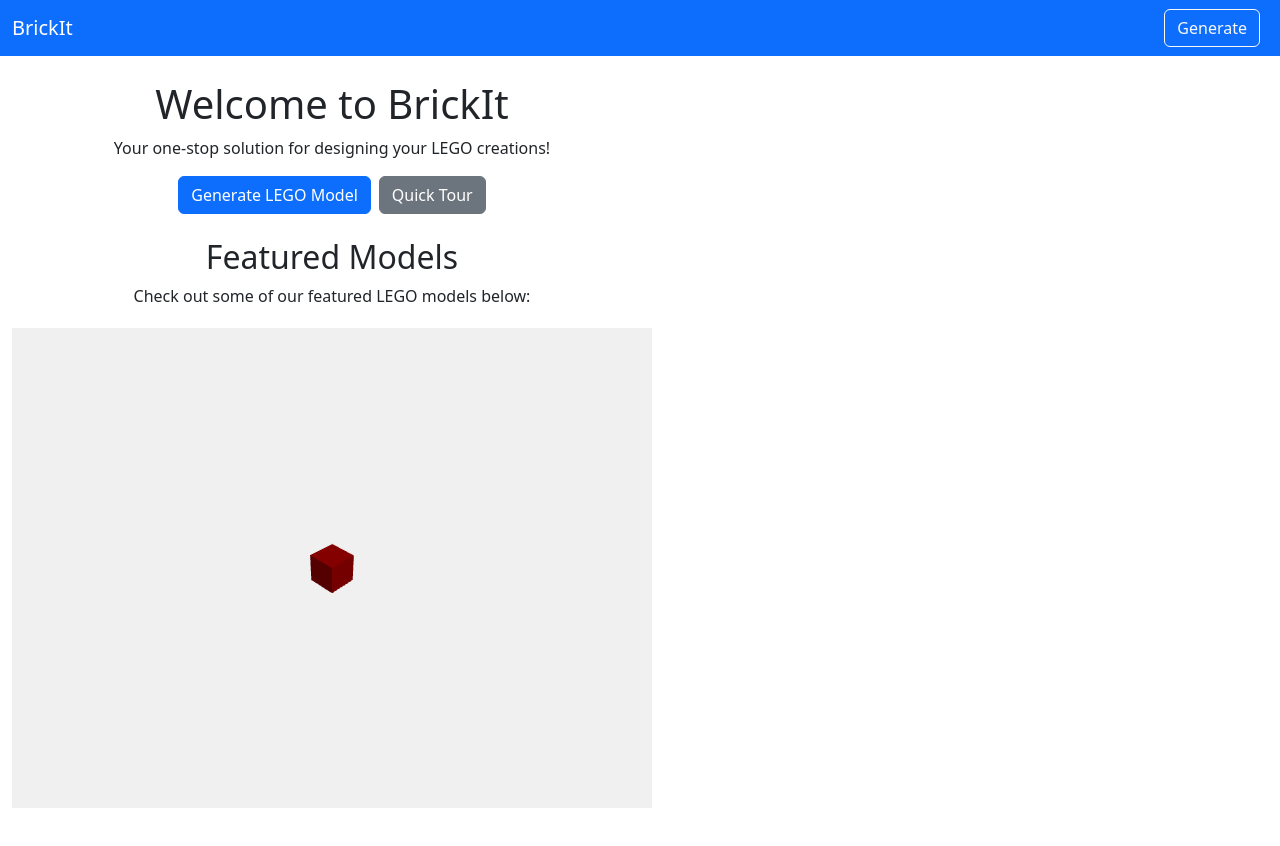
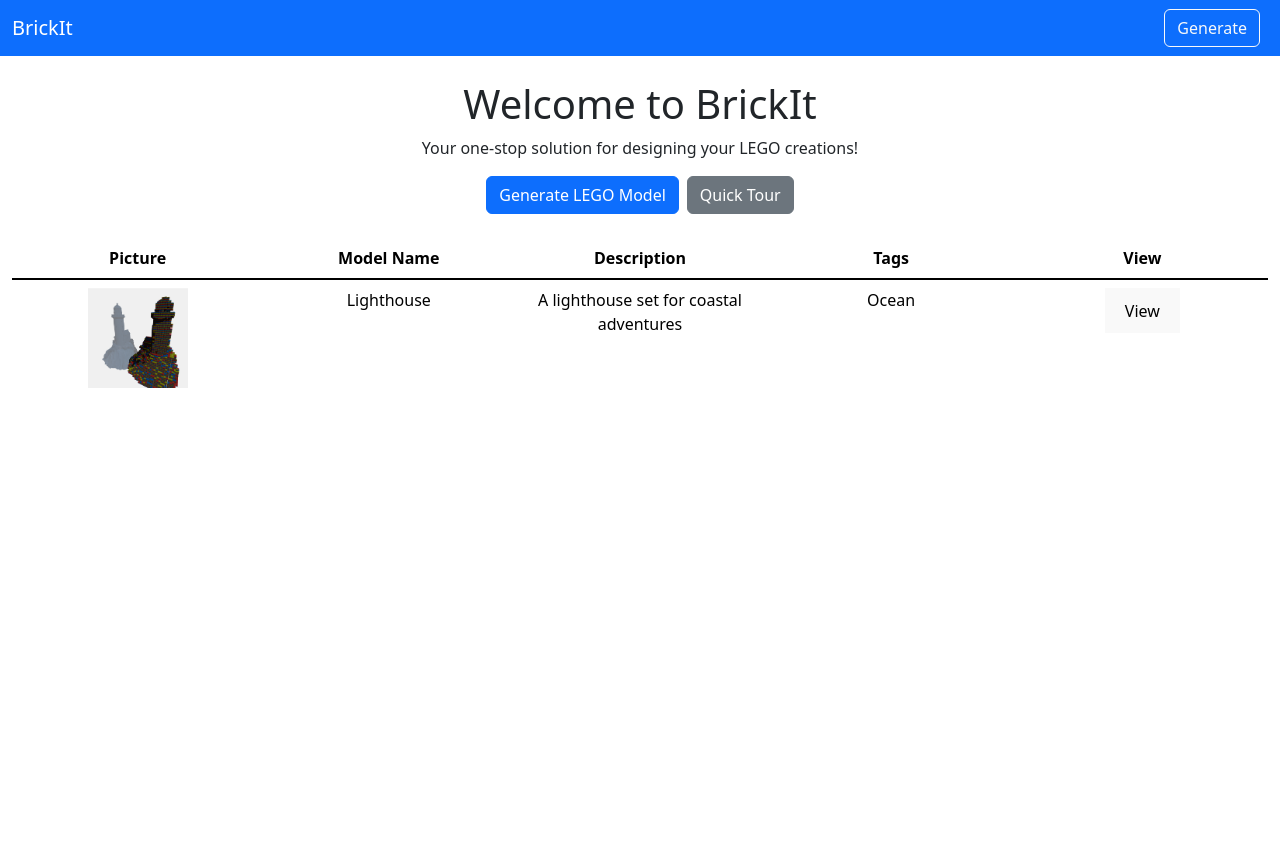
Before and after one commit to jkizer02/BrickIt, a React (Vite) app: page / in a window 1280 px wide. Shown: the top 846 px of the page. Built offline with nearby package versions, Linux system fonts and the light colour scheme; no server answers.

Commit message:
table for home page

```diff
--- a/src/pages/Home.jsx
+++ b/src/pages/Home.jsx
@@ -39,11 +39,33 @@ export default function Home() {
           <Link to="/generate" className="btn btn-primary">Generate LEGO Model</Link>
           <Link to="/tour" className="btn btn-secondary ms-2">Quick Tour</Link>
         </div>
-        <div className="text-center mt-4">
-          <h2>Featured Models</h2>
-          <p>Check out some of our featured LEGO models below:</p>
-          <div ref={mountRef} style={{ margin: '20px auto', width: 'fit-content' }}></div>
+
+        <div className="mt-4">
+          <table className="table table-borderless">
+            <thead className="table">
+              <tr>
+                <th scope="col">Picture</th>
+                <th scope="col">Model Name</th>
+                <th scope="col">Description</th>
+                <th scope="col">Tags</th>
+                <th scope="col">View</th>
+              </tr>
+            </thead>
+            <tbody>
+              <tr>
+                <td>
+                  <img src="/lighthouse_02.png" alt="Lighthouse Model" style={{ width: '100px', height: '100px' }} />
+                </td>
+                <td>Lighthouse</td>
+                <td>A lighthouse set for coastal adventures</td>
+                <td>Ocean</td>
+                <td><button>View</button></td>
+              </tr>
+            </tbody>
+          </table>
         </div>
+
+        <table></table>
       </div>
     </div>
   );
--- a/src/utils/voxelizer.js
+++ b/src/utils/voxelizer.js
@@ -152,9 +152,9 @@ export const createVoxelMesh = (voxelData, color = 0x00ff00, brickDimensions = n
 
   // Define the three alternating colors based on Z position
   const colors = {
-    0: 0x003366, // Dark blue (z % 3 === 0)
-    1: 0x90EE90, // Light green (z % 3 === 1)
-    2: 0x228B22  // Dark green (z % 3 === 2)
+    0: 0x067ef7, // Dark blue (z % 3 === 0)
+    1: 0xf53737, // Light green (z % 3 === 1)
+    2: 0xd6e40f
   };
 
   // Create materials for each color
```
Also changed, not shown: public/lighthouse_02.png (added).
